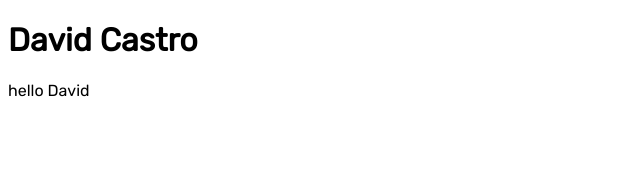
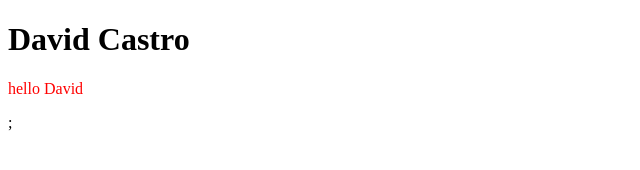
Before and after one commit to DavidGcastro/urban-plate, a React app: page / in a window 1280 px wide. Shown: the whole page, without its empty margins (0-640 px from the left). Built offline with nearby package versions, Linux system fonts and the light colour scheme.

Commit message:
sass works!

```diff
--- a/client/components/Home.js
+++ b/client/components/Home.js
@@ -1,7 +1,12 @@
 import React, { Component } from 'react';
+import '../styles/global.scss';
 
 export default class Home extends Component {
   render() {
-    return <p>hello David</p>;
+    return (
+      <div className="test">
+        <p>hello David</p>;
+      </div>
+    );
   }
 }
--- a/client/components/Main.js
+++ b/client/components/Main.js
@@ -1,5 +1,4 @@
 import React from 'react';
-import '../styles/global.scss';
 
 export default class Main extends React.Component {
   render() {
--- a/client/styles/global.scss
+++ b/client/styles/global.scss
@@ -1,3 +1,5 @@
-body {
-  font-family: 'Rubik', sans-serif;
+.test {
+  p {
+    color: red;
+  }
 }
```
